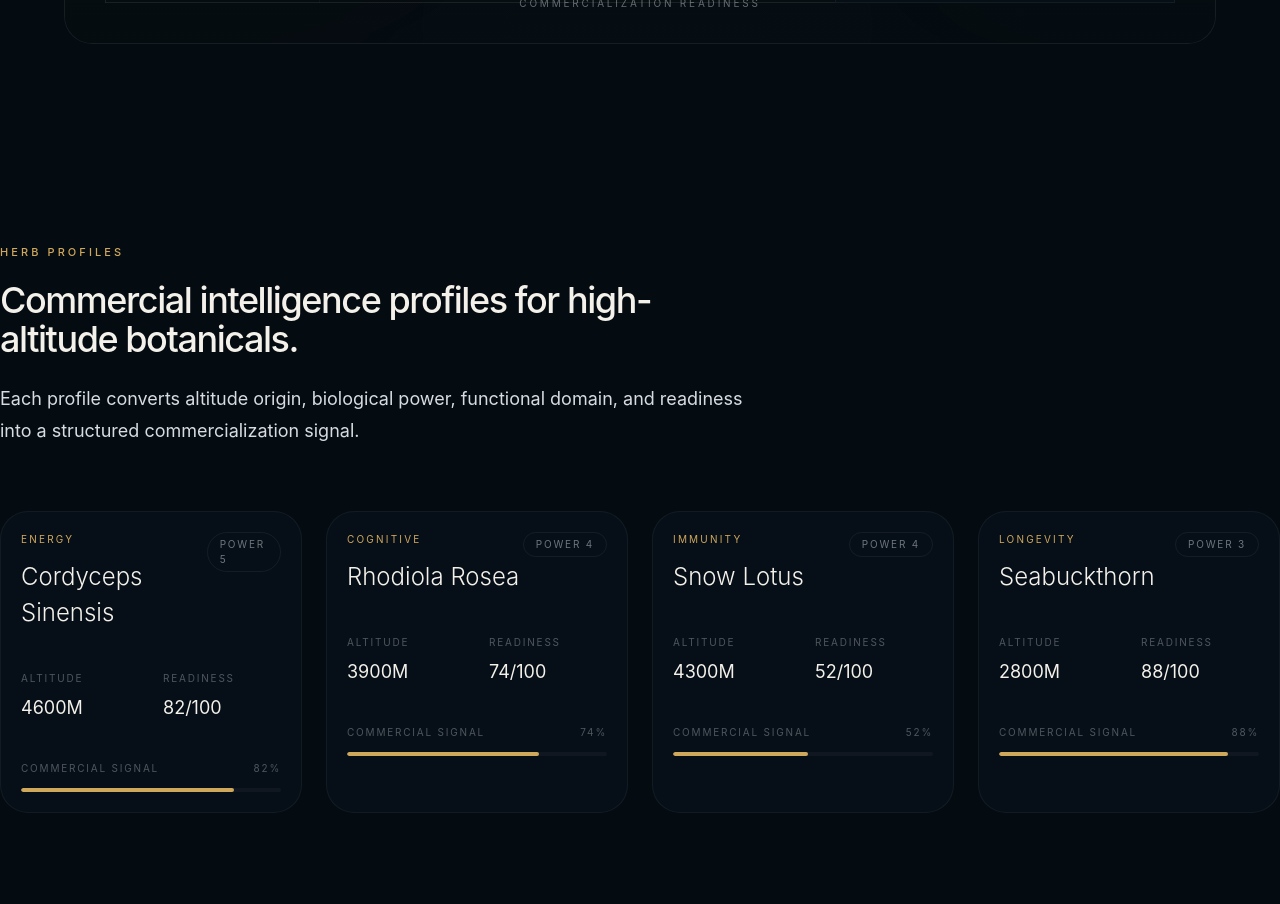
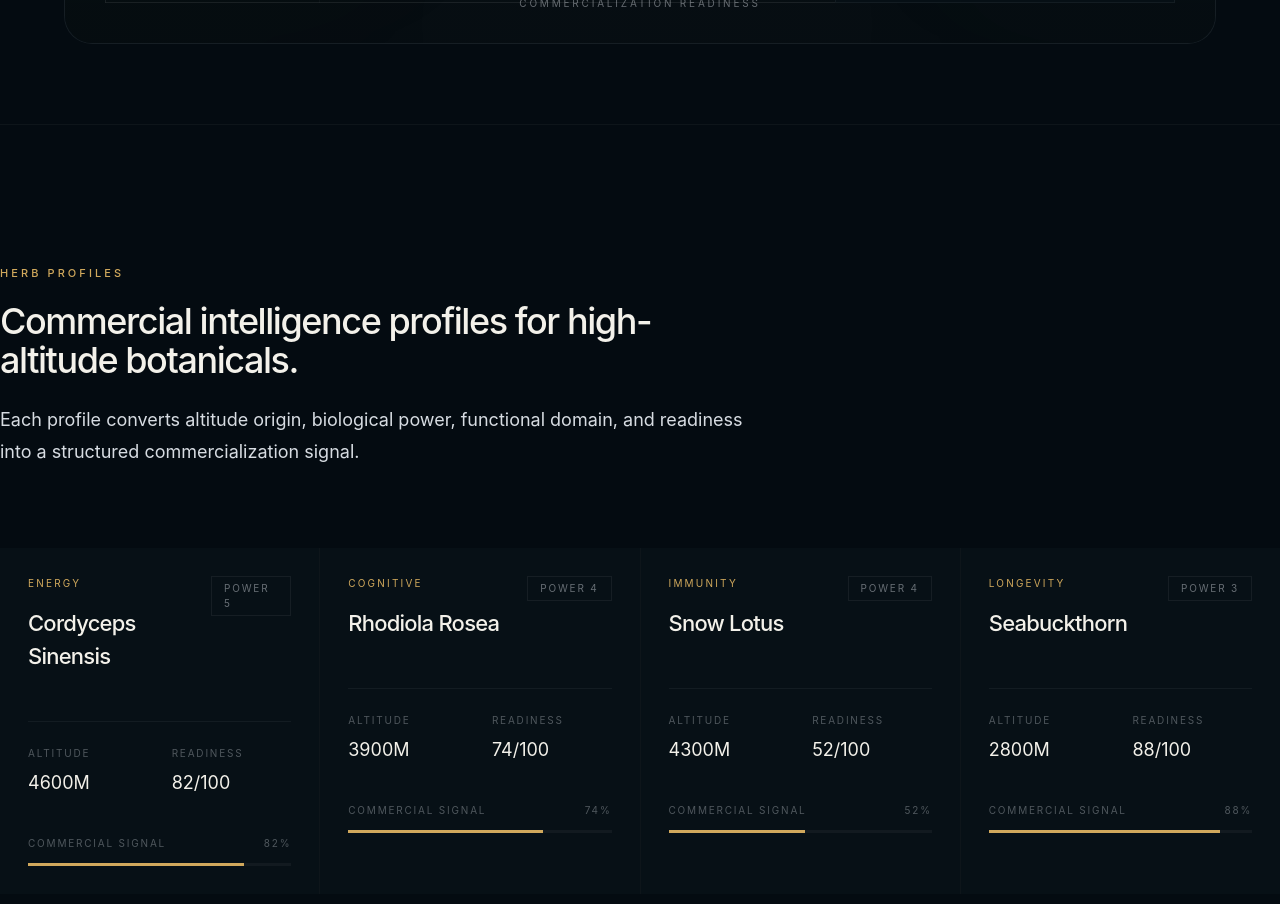
Before and after one commit to 0xMinority/polarherb-v1, a Next.js app: page / in a window 1280 px wide. Shown: the part 980-1884 px from the top of the page. Built offline with nearby package versions, Linux system fonts and the light colour scheme.

Commit message:
Refine herb profile card grid system

```diff
--- a/src/components/modules/HerbProfileCard.tsx
+++ b/src/components/modules/HerbProfileCard.tsx
@@ -12,16 +12,15 @@ export default function HerbProfileCard({
 }: HerbProfileCardProps) {
   return (
     <motion.div
-      className="group relative overflow-hidden rounded-[28px] border border-white/[0.05] bg-[#071018]/92 p-5"
+      className="group relative min-h-[320px] overflow-hidden bg-[#071016] p-7"
       whileHover={{
-        y: -6,
+        y: -3,
       }}
       transition={{
-        duration: 0.35,
+        duration: 0.32,
+        ease: [0.22, 1, 0.36, 1],
       }}
     >
-      <div className="absolute inset-0 bg-[radial-gradient(circle_at_top,rgba(208,168,92,0.08),transparent_42%)] opacity-0 transition-opacity duration-500 group-hover:opacity-100" />
-
       <div className="relative">
         <div className="flex items-start justify-between">
           <div>
@@ -29,17 +28,17 @@ export default function HerbProfileCard({
               {herb.domain}
             </p>
 
-            <h3 className="mt-3 text-[24px] font-light text-[#F3F1EA]">
+            <h3 className="mt-4 text-[22px] font-medium tracking-[-0.035em] text-[#F3F1EA]">
               {herb.name}
             </h3>
           </div>
 
-          <div className="rounded-full border border-white/[0.06] px-3 py-1 text-[10px] uppercase tracking-[0.18em] text-[#D7DCE2]/50">
+          <div className="border border-white/[0.06] px-3 py-1 text-[10px] uppercase tracking-[0.18em] text-[#D7DCE2]/46">
             Power {herb.power}
           </div>
         </div>
 
-        <div className="mt-10 grid grid-cols-2 gap-6">
+        <div className="mt-12 grid grid-cols-2 gap-6 border-t border-white/[0.05] pt-6">
           <div>
             <p className="text-[10px] uppercase tracking-[0.18em] text-[#D7DCE2]/35">
               Altitude
@@ -67,9 +66,9 @@ export default function HerbProfileCard({
             <span>{herb.readiness}%</span>
           </div>
 
-          <div className="mt-3 h-[4px] overflow-hidden rounded-full bg-white/[0.04]">
+          <div className="mt-3 h-[3px] overflow-hidden bg-white/[0.045]">
             <motion.div
-              className="h-full rounded-full bg-[#D0A85C]"
+              className="h-full bg-[#D0A85C]"
               initial={{ width: 0 }}
               animate={{
                 width: `${herb.readiness}%`,
--- a/src/components/modules/HerbProfilesSection.tsx
+++ b/src/components/modules/HerbProfilesSection.tsx
@@ -4,14 +4,14 @@ import HerbProfileCard from "./HerbProfileCard";
 
 export default function HerbProfilesSection() {
   return (
-    <section className="py-[120px]">
+    <section className="border-t border-white/[0.04] py-[140px]">
       <SectionHeading
         eyebrow="Herb Profiles"
         title="Commercial intelligence profiles for high-altitude botanicals."
         description="Each profile converts altitude origin, biological power, functional domain, and readiness into a structured commercialization signal."
       />
 
-      <div className="mt-16 grid grid-cols-1 gap-6 md:grid-cols-2 xl:grid-cols-4">
+      <div className="mt-20 grid grid-cols-1 gap-[1px] bg-white/[0.04] md:grid-cols-2 xl:grid-cols-4">
         {herbNodes.map((herb) => (
           <HerbProfileCard key={herb.id} herb={herb} />
         ))}
```
